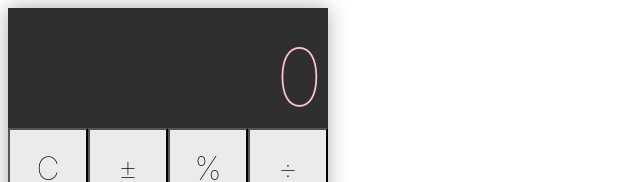
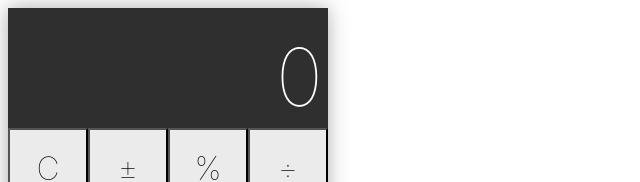
Before and after one commit to AlexLintu/React-challenges, a React (Create React App) app in the folder calculator-app/: page / in a window 1280 px wide. Shown: the top 182 px of the page, without its empty margins (0-640 px from the left). Built offline with nearby package versions, Linux system fonts and the light colour scheme.

Commit message:
Fixed the color back to white on the display

```diff
--- a/calculator-app/src/styles.css
+++ b/calculator-app/src/styles.css
@@ -25,7 +25,7 @@ html {
     grid-column: 1 / span 4;
     grid-row: 1;
     background-color: rgb(48, 47, 47);
-    color: pink;
+    color: white;
     font-size: 5em;
     font-weight: 100;
     text-align: end;
```
